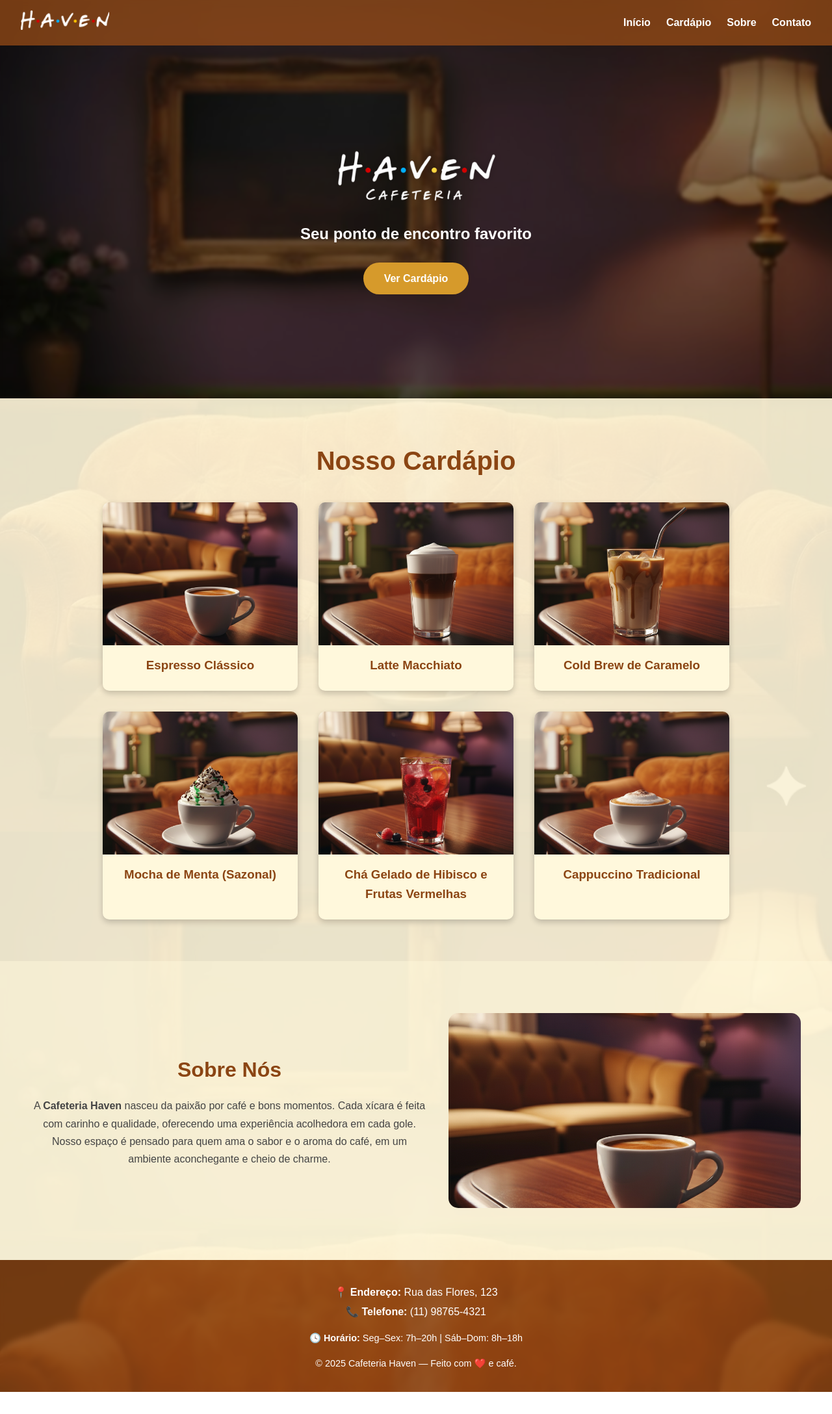
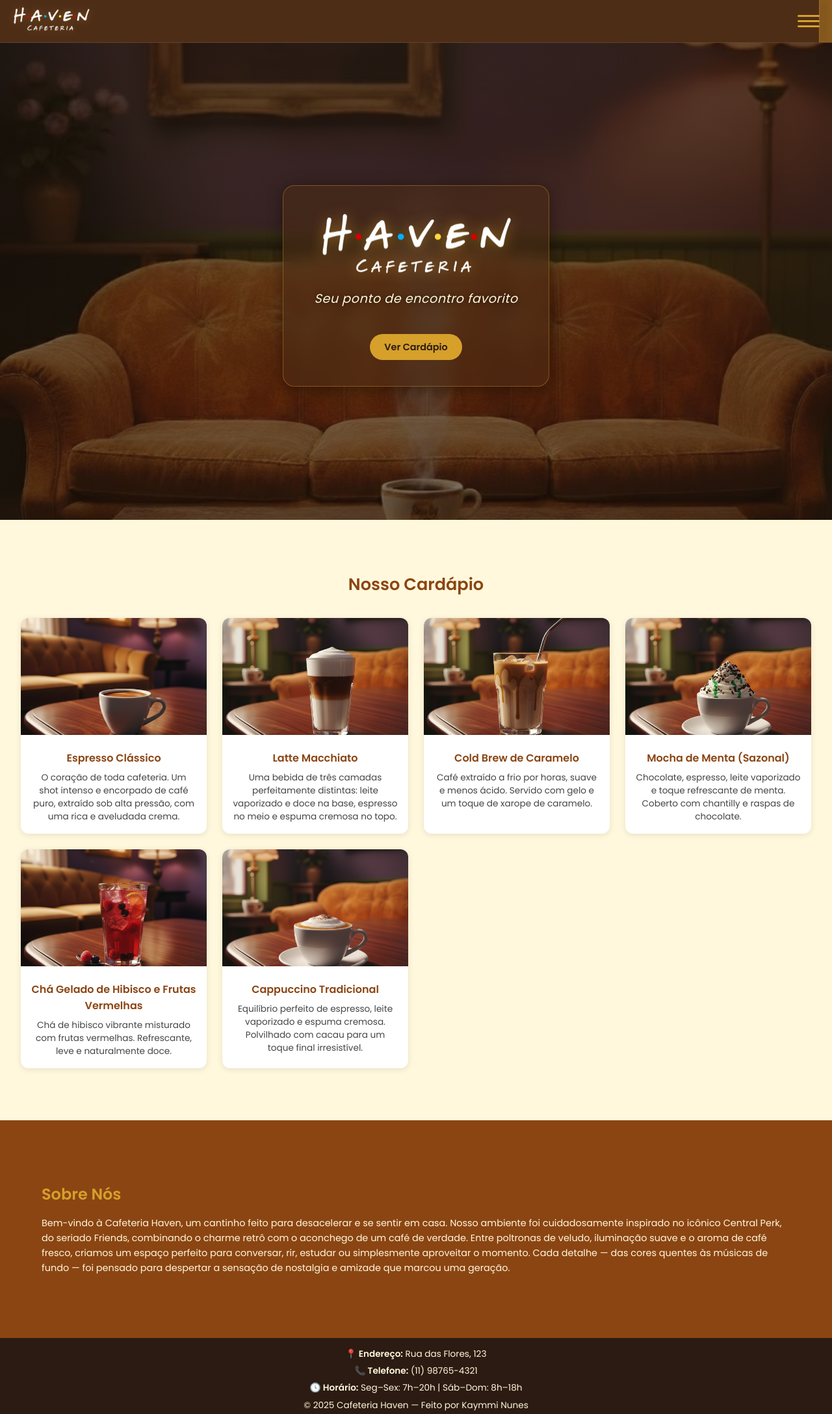
Before and after one commit to kaymmiNunes/site-cafeteria-haven, a plain HTML site: page index.html in a window 1280 px wide. Shown: the whole page at 65% size. Before the commit the page ends 2142 px from the top, so only its background shows below. Drawn offline with Linux system fonts and the light colour scheme.

Commit message:
Segunda versão

```diff
--- a/index.html
+++ b/index.html
@@ -3,18 +3,35 @@
   <head>
     <meta charset="UTF-8" />
     <meta name="viewport" content="width=device-width, initial-scale=1.0" />
-    <title>Cafeteria Haven</title>
+    <title>☕ Cafeteria Haven</title>
+
+    <link rel="icon" href="images/logo.png" type="image/png" />
+
     <link rel="stylesheet" href="styles/main.css" />
+
+    <link
+      href="https://fonts.googleapis.com/css2?family=Poppins:wght@300;400;600&display=swap"
+      rel="stylesheet"
+    />
   </head>
+
   <body>
-    <!--CABEÇALHO / NAVEGAÇÃO-->
     <header>
-      <nav class="navbar">
+      <nav class="navbar" aria-label="Navegação principal">
         <div class="logo">
-          <img src="images/logo.png" alt="Logo Cafeteria Haven" />
+          <a href="#inicio" aria-label="Voltar ao início">
+            <img src="images/logo_completa.png" alt="Logo da Cafeteria Haven" />
+          </a>
         </div>
+
+        <button class="menu-toggle" aria-label="Abrir menu de navegação">
+          <span></span>
+          <span></span>
+          <span></span>
+        </button>
+
         <ul class="nav-links">
-          <li><a href="#home">Início</a></li>
+          <li><a href="#inicio">Início</a></li>
           <li><a href="#cardapio">Cardápio</a></li>
           <li><a href="#sobre">Sobre</a></li>
           <li><a href="#contato">Contato</a></li>
@@ -22,25 +39,26 @@
       </nav>
     </header>
 
-    <!--HERO / BANNER-->
-    <section id="home" class="hero">
+    <section id="inicio" class="hero">
       <div class="hero-content">
         <img
           src="images/logo_completa.png"
-          alt="Logo completo Cafeteria Haven"
+          alt="Logo completa da Cafeteria Haven"
           class="logo-banner"
         />
-        <h3>Seu ponto de encontro favorito</h3>
-        <a href="#cardapio" class="btn">Ver Cardápio</a>
+        <h3><i>Seu ponto de encontro favorito</i></h3>
+        <a href="#cardapio" class="btn" aria-label="Ver nosso cardápio">
+          Ver Cardápio
+        </a>
       </div>
     </section>
 
-    <!--CARDÁPIO-->
     <section id="cardapio" class="menu">
       <h2>Nosso Cardápio</h2>
+
       <div class="menu-grid">
         <div class="menu-item">
-          <img src="images/coffee1.jpg" alt="Espresso Clássico" />
+          <img src="images/coffee1.jpg" alt="Café Espresso Clássico" />
           <div class="menu-info">
             <h3>Espresso Clássico</h3>
             <p>
@@ -55,7 +73,7 @@
           <div class="menu-info">
             <h3>Latte Macchiato</h3>
             <p>
-              Uma bebida de três camadas perfeitamente distintas. Leite
+              Uma bebida de três camadas perfeitamente distintas: leite
               vaporizado e doce na base, espresso no meio e espuma cremosa no
               topo.
             </p>
@@ -74,7 +92,7 @@
         </div>
 
         <div class="menu-item">
-          <img src="images/coffee4.jpg" alt="Mocha de Menta (Sazonal)" />
+          <img src="images/coffee4.jpg" alt="Mocha de Menta Sazonal" />
           <div class="menu-info">
             <h3>Mocha de Menta (Sazonal)</h3>
             <p>
@@ -111,29 +129,31 @@
       </div>
     </section>
 
-    <!--SOBRE-->
     <section id="sobre" class="sobre">
       <div class="sobre-texto">
         <h2>Sobre Nós</h2>
         <p>
-          A <strong>Cafeteria Haven</strong> nasceu da paixão por café e bons
-          momentos. Cada xícara é feita com carinho e qualidade, oferecendo uma
-          experiência acolhedora em cada gole. Nosso espaço é pensado para quem
-          ama o sabor e o aroma do café, em um ambiente aconchegante e cheio de
-          charme.
+          Bem-vindo à Cafeteria Haven, um cantinho feito para desacelerar e se
+          sentir em casa. Nosso ambiente foi cuidadosamente inspirado no icônico
+          Central Perk, do seriado Friends, combinando o charme retrô com o
+          aconchego de um café de verdade. Entre poltronas de veludo, iluminação
+          suave e o aroma de café fresco, criamos um espaço perfeito para
+          conversar, rir, estudar ou simplesmente aproveitar o momento. Cada
+          detalhe — das cores quentes às músicas de fundo — foi pensado para
+          despertar a sensação de nostalgia e amizade que marcou uma geração.
         </p>
       </div>
-      <div class="sobre-img"></div>
     </section>
 
-    <!--CONTATO / RODAPÉ-->
     <footer id="contato">
       <div class="contato-info">
         <p><strong>📍 Endereço:</strong> Rua das Flores, 123</p>
         <p><strong>📞 Telefone:</strong> (11) 98765-4321</p>
         <p><strong>🕓 Horário:</strong> Seg–Sex: 7h–20h | Sáb–Dom: 8h–18h</p>
       </div>
-      <p>&copy; 2025 Cafeteria Haven — Feito com ❤️ e café.</p>
+      <p>&copy; 2025 Cafeteria Haven — Feito por Kaymmi Nunes</p>
     </footer>
+
+    <script src="scripts/menu.js" defer></script>
   </body>
 </html>
--- a/styles/main.css
+++ b/styles/main.css
@@ -1,285 +1,370 @@
 /* VARIÁVEIS DE COR E BASE */
 :root {
-  --primary-brown: #8b4513; /* marrom principal */
-  --accent-gold: #d69a2b; /* dourado */
-  --cream: #fff8dc; /* fundo claro */
-  --text-dark: #fff;
-  --text-light: #fff;
+  --primary-brown: #8b4513;
+  --accent-gold: #d6a02b;
+  --cream: #fff8dc;
+  --dark: #2b1b12;
+  --overlay: rgba(43, 27, 18, 0.85);
 }
 
-/*BASE GLOBAL*/
+/* RESET GERAL */
 * {
   margin: 0;
   padding: 0;
   box-sizing: border-box;
+  font-family: "Poppins", sans-serif;
+  scroll-behavior: smooth;
 }
 
 body {
-  font-family: Arial, sans-serif;
-  color: var(--text-dark);
-  background: url("../images/banner.jpg") center/cover fixed no-repeat;
-  background-attachment: fixed;
-  line-height: 1.6;
+  background-color: var(--cream);
+  color: var(--dark);
+  overflow-x: hidden;
 }
 
-/* Efeito leve de desfoque em header e footer */
-header,
-footer {
-  background: rgba(139, 69, 19, 0.8);
-  backdrop-filter: blur(5px);
-  color: var(--text-light);
+/* NAVBAR */
+header {
+  position: fixed;
+  width: 100%;
+  top: 0;
+  z-index: 1000;
+  background: rgba(214, 154, 43, 0.4);
+  backdrop-filter: blur(8px);
+  border-bottom: 1px solid rgba(255, 255, 255, 0.1);
 }
 
-/*CABEÇALHO E NAVEGAÇÃO*/
+/* NAVBAR */
 header {
-  position: sticky;
+  position: fixed;
+  width: 100%;
   top: 0;
   z-index: 1000;
-  padding: 1rem 2rem;
+  background: rgba(214, 154, 43, 0.4);
+  backdrop-filter: blur(8px);
+  border-bottom: 1px solid rgba(255, 255, 255, 0.1);
+}
+
+/* ===============================
+   CABEÇALHO / NAVEGAÇÃO MODERNA
+=============================== */
+header {
+  position: fixed;
+  width: 100%;
+  top: 0;
+  z-index: 1000;
+  background: rgba(78, 45, 23);
+  backdrop-filter: blur(10px);
+  border-bottom: 1px solid rgba(255, 255, 255, 0.1);
 }
 
 .navbar {
   display: flex;
   justify-content: space-between;
   align-items: center;
-  flex-wrap: wrap;
+  padding: 0.6rem 1.2rem;
+  position: relative;
+  overflow: hidden;
 }
 
 .logo img {
-  height: 30px;
-  width: auto;
+  width: 120px;
+  transition: opacity 0.4s ease;
+  filter: drop-shadow(0 0 6px rgba(214, 154, 43, 0.4));
 }
 
-/* Links de navegação */
+/* BOTÃO MENU HAMBÚRGUER */
+.menu-toggle {
+  display: flex;
+  flex-direction: column;
+  justify-content: center;
+  gap: 5px;
+  width: 34px;
+  height: 34px;
+  background: none;
+  border: none;
+  cursor: pointer;
+  z-index: 1100;
+}
+
+.menu-toggle span {
+  display: block;
+  width: 100%;
+  height: 3px;
+  background-color: var(--accent-gold);
+  border-radius: 2px;
+  transition: all 0.3s ease;
+}
+
+/* ANIMAÇÃO PARA O BOTÃO VIRAR "X" */
+.menu-toggle.active span:nth-child(1) {
+  transform: rotate(45deg) translate(6px, 6px);
+}
+.menu-toggle.active span:nth-child(2) {
+  opacity: 0;
+}
+.menu-toggle.active span:nth-child(3) {
+  transform: rotate(-45deg) translate(6px, -6px);
+}
+
+/* MENU EXPANDINDO DENTRO DO NAVBAR */
 .nav-links {
+  position: absolute;
+  top: 0;
+  right: 0;
+  height: 100%;
+  width: 0;
+  overflow: hidden;
+  display: flex;
+  align-items: center;
+  justify-content: center;
+
+  background: rgba(214, 154, 43, 0.4);
+  backdrop-filter: blur(15px);
+  box-shadow: inset -4px 0 10px rgba(214, 154, 43, 0.1);
+  border-left: 1px solid rgba(214, 154, 43, 0.3);
+
+  transition: width 0.4s ease-in-out;
+  padding-right: 1.2rem;
+}
+
+.nav-links.active {
+  width: 100%;
+}
+
+.nav-links li {
   list-style: none;
-  display: flex;
-  gap: 1.5rem;
+  margin: 0 1rem;
+  opacity: 0;
+  transform: translateX(20px);
+  transition: all 0.3s ease;
+}
+
+.nav-links.active li {
+  opacity: 1;
+  transform: translateX(0);
 }
 
 .nav-links a {
+  color: var(--cream);
   text-decoration: none;
-  color: var(--text-light);
-  font-weight: bold;
+  font-size: 0.8rem;
+  letter-spacing: 1px;
+  text-transform: uppercase;
+  font-weight: 500;
   transition: color 0.3s ease;
 }
 
 .nav-links a:hover {
   color: var(--accent-gold);
+  text-shadow: 0 0 8px rgba(214, 154, 43, 0.5);
 }
 
-/*HERO / BANNER PRINCIPAL*/
+/* ESCONDER LOGO AO ABRIR MENU */
+.nav-links.active ~ .logo img {
+  opacity: 0.25;
+}
+
+/* EFEITO DE X NO BOTÃO */
+.menu-toggle.active span:nth-child(1) {
+  transform: rotate(45deg) translate(6px, 6px);
+}
+.menu-toggle.active span:nth-child(2) {
+  opacity: 0;
+}
+.menu-toggle.active span:nth-child(3) {
+  transform: rotate(-45deg) translate(6px, -6px);
+}
+
+/* ESCONDER LOGO AO ABRIR MENU */
+.nav-links.active ~ .logo img {
+  opacity: 0.2;
+}
+
+/* EFEITO ABRIR MENU (X) */
+.menu-toggle.active span:nth-child(1) {
+  transform: rotate(45deg) translate(6px, 6px);
+}
+.menu-toggle.active span:nth-child(2) {
+  opacity: 0;
+}
+.menu-toggle.active span:nth-child(3) {
+  transform: rotate(-45deg) translate(6px, -6px);
+}
+
+/* ===============================
+   HERO / BANNER PRINCIPAL
+=============================== */
 .hero {
+  display: flex;
+  justify-content: center;
+  align-items: center;
   text-align: center;
   color: var(--text-light);
-  padding: 10rem 1rem;
-  background: rgba(0, 0, 0, 0.4);
-  backdrop-filter: blur(2px);
+  min-height: 100vh;
+  background: linear-gradient(rgba(30, 18, 10, 0.6), rgba(30, 18, 10, 0.6)),
+    url("../images/banner.jpg") center/cover no-repeat;
+  padding-top: 5rem;
 }
 
-.hero-content h1 {
-  font-size: 3rem;
-  color: var(--accent-gold);
+/* CAIXA COM A LOGO CENTRAL */
+.hero-content {
+  background: rgba(78, 45, 23, 0.55);
+  border: 1px solid rgba(214, 154, 43, 0.4);
+  border-radius: 18px;
+  padding: 2.5rem 3rem;
+  backdrop-filter: blur(10px);
+  box-shadow: 0 4px 25px rgba(0, 0, 0, 0.4);
+  max-width: 420px;
+  transition: transform 0.4s ease, box-shadow 0.4s ease;
+}
+
+.hero-content:hover {
+  transform: scale(1.02);
+  box-shadow: 0 6px 30px rgba(214, 154, 43, 0.25);
+}
+
+.hero-content img.logo-banner {
+  width: 300px;
+  margin-bottom: 1rem;
+  filter: drop-shadow(0 0 10px rgba(214, 154, 43, 0.6));
 }
 
 .hero-content h3 {
-  font-size: 1.5rem;
-  margin-top: 0.5rem;
+  font-size: 1.2rem;
+  color: var(--cream);
+  font-weight: 400;
+  margin-bottom: 1.5rem;
+  text-shadow: 0 0 6px rgba(0, 0, 0, 0.6);
+  letter-spacing: 0.5px;
 }
 
 .btn {
   display: inline-block;
-  margin-top: 1.5rem;
-  padding: 0.75rem 2rem;
+  margin-top: 0.5rem;
+  padding: 0.7rem 1.8rem;
   background: var(--accent-gold);
   color: var(--text-dark);
   border-radius: 25px;
   text-decoration: none;
   font-weight: bold;
-  transition: background 0.3s ease;
+  font-size: 0.9rem;
+  transition: background 0.3s ease, transform 0.3s ease;
 }
 
 .btn:hover {
   background: var(--primary-brown);
   color: var(--text-light);
+  transform: scale(1.05);
+}
+.logo-banner {
+  width: 220px;
+  margin-bottom: 1rem;
 }
 
-/*CARDÁPIO*/
+.btn {
+  display: inline-block;
+  padding: 0.6rem 1.4rem;
+  background: var(--accent-gold);
+  color: var(--dark);
+  text-decoration: none;
+  border-radius: 30px;
+  font-size: 0.9rem;
+  font-weight: 600;
+  margin-top: 1rem;
+  transition: background 0.3s;
+}
+
+.btn:hover {
+  background: #e0b14d;
+}
+
+/* MENU / CARDÁPIO */
 .menu {
+  padding: 5rem 2rem;
+  background: var(--cream);
   text-align: center;
-  background: rgba(255, 248, 220, 0.9);
-  padding: 4rem 2rem;
 }
 
 .menu h2 {
-  font-size: 2.5rem;
+  font-size: 1.6rem;
   color: var(--primary-brown);
   margin-bottom: 2rem;
 }
 
 .menu-grid {
-  display: flex;
-  flex-wrap: wrap;
-  justify-content: center;
-  gap: 2rem;
+  display: grid;
+  grid-template-columns: repeat(auto-fit, minmax(250px, 1fr));
+  gap: 1.5rem;
 }
 
 .menu-item {
-  background: var(--cream);
-  border-radius: 10px;
-  box-shadow: 0 4px 10px rgba(0, 0, 0, 0.2);
+  background: #fff;
+  border-radius: 12px;
   overflow: hidden;
-  width: 300px;
-  position: relative;
+  box-shadow: 0 2px 10px rgba(0, 0, 0, 0.1);
   transition: transform 0.3s ease;
 }
 
 .menu-item:hover {
-  transform: scale(1.03);
+  transform: translateY(-5px);
 }
 
 .menu-item img {
   width: 100%;
-  height: 220px;
+  height: 180px;
   object-fit: cover;
-  display: block;
 }
 
 .menu-info {
   padding: 1rem;
-  transition: 0.3s ease;
 }
 
 .menu-info h3 {
+  font-size: 1rem;
+  margin-bottom: 0.5rem;
   color: var(--primary-brown);
-  margin-bottom: 0.5rem;
 }
 
 .menu-info p {
-  color: #555;
-  font-size: 0.95rem;
-  opacity: 0;
-  max-height: 0;
-  overflow: hidden;
-  transition: opacity 0.4s ease, max-height 0.4s ease;
+  font-size: 0.85rem;
+  color: #444;
 }
 
-.menu-item:hover .menu-info p {
-  opacity: 1;
-  max-height: 150px;
-}
-
-/* SEÇÃO SOBRE*/
+/* SOBRE */
 .sobre {
   display: flex;
   flex-wrap: wrap;
-  justify-content: center;
   align-items: center;
-  padding: 4rem 2rem;
-  background: rgba(255, 248, 220, 0.95);
+  padding: 5rem 2rem;
+  background: var(--primary-brown);
+  color: var(--cream);
 }
 
 .sobre-texto {
-  flex: 1 1 400px;
-  padding: 1rem;
-  text-align: center;
+  flex: 1;
+  padding: 1rem 2rem;
 }
 
-.sobre-texto h2 {
-  color: var(--primary-brown);
-  font-size: 2rem;
+.sobre h2 {
+  font-size: 1.5rem;
   margin-bottom: 1rem;
+  color: var(--accent-gold);
 }
 
-.sobre-texto p {
-  font-size: 1rem;
-  color: #444;
-  line-height: 1.7;
+.sobre p {
+  font-size: 0.9rem;
+  line-height: 1.6;
 }
 
-.sobre-img {
-  flex: 1 1 300px;
-  height: 300px;
-  background: url("../images/coffee1.jpg") center/cover no-repeat;
-  border-radius: 15px;
-  margin: 1rem;
+/* RODAPÉ */
+footer {
+  background: var(--dark);
+  color: var(--cream);
+  text-align: center;
+  padding: 0.5rem 0.5rem;
+  font-size: 0.85rem;
 }
 
-/*RODAPÉ / CONTATO*/
-footer {
-  text-align: center;
-  padding: 2rem;
+footer p {
+  margin: 0.4rem 0;
 }
-
-footer .contato-info p {
-  margin: 0.3rem 0;
-}
-
-footer p:last-child {
-  margin-top: 1rem;
-  font-size: 0.9rem;
-}
-
-/*LOGOS / BANNERS*/
-.logo-banner {
-  max-width: 250px;
-  width: 100%;
-  height: auto;
-  margin-bottom: 1rem;
-  filter: drop-shadow(0 0 6px rgba(0, 0, 0, 0.3));
-  transition: transform 0.3s ease;
-}
-
-.logo-banner:hover {
-  transform: scale(1.05);
-}
-
-/*MEDIA QUERIES*/
-
-/* Base mobile */
-@media (max-width: 600px) {
-  .navbar {
-    flex-direction: column;
-    align-items: center;
-  }
-
-  .nav-links {
-    flex-direction: column;
-    gap: 1rem;
-    margin-top: 1rem;
-  }
-
-  .hero-content h1 {
-    font-size: 2rem;
-  }
-
-  .menu-grid {
-    flex-direction: column;
-    align-items: center;
-  }
-
-  .logo img {
-    height: 40px;
-  }
-
-  .logo-banner {
-    max-width: 200px;
-  }
-}
-
-/* Tablet */
-@media (min-width: 601px) and (max-width: 768px) {
-  .menu-grid {
-    justify-content: center;
-  }
-}
-
-/* Desktop */
-@media (min-width: 769px) {
-  .menu-grid {
-    justify-content: center;
-  }
-  .hero-content h1 {
-    font-size: 3.5rem;
-  }
-}
```
Also changed, not shown: scripts/menu.js (added, +18 -0 lines).
